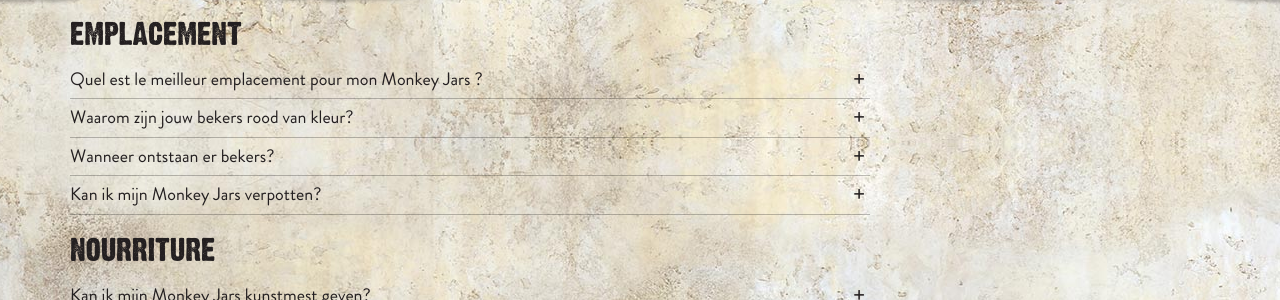
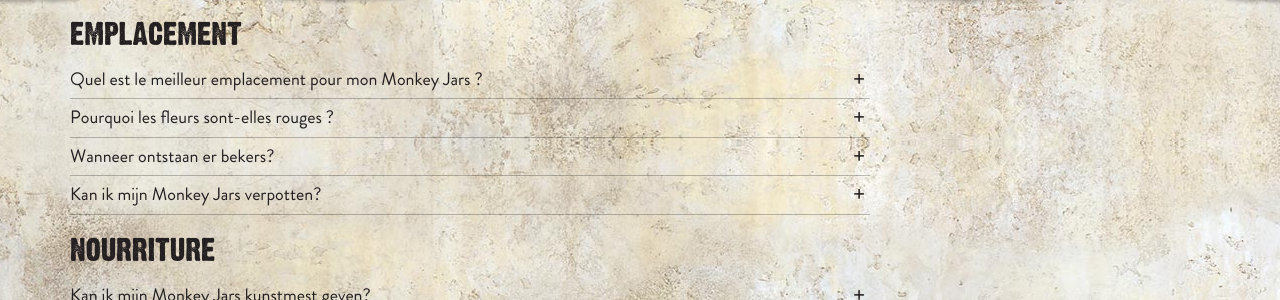
Before and after one commit to jhvanderschee/monkeyjars_fr, a Jekyll site: the page built from informations/index.md, in a window 1280 px wide and 900 px high, scrolled down 640 px. Shown: the part 156-456 px from the top of the window. Built offline with Jekyll 4.4.1, drawn with Linux system fonts in a browser that asks for light colours.

Commit message:
Updated 'informations/index.md' via CloudCannon

```diff
--- a/informations/index.md
+++ b/informations/index.md
@@ -71,10 +71,10 @@
       Comme dans la jungle, cette plante aime les endroits lumineux, mais à
       l’abri des rayons directs du soleil. Pendant les mois d’été chauds, elle
       aime être dehors, mais ne la placez pas en plein soleil.
-  - title: Waarom zijn jouw bekers rood van kleur?
+  - title: Pourquoi les fleurs sont-elles rouges ?
     content: >-
-      Ik ben een echte Casanova. Met de rode kleur van mijn bekers lok ik
-      insecten. Hoe feller de kleur van mijn bekers, hoe meer honger ik heb!
+      La plante est un vrai Casanova. La couleur rouge de ses fleurs attire les
+      insectes. Plus ses fleurs ont une couleur vive, plus elle a faim !
   - title: Wanneer ontstaan er bekers?
     content: >-
       Ik ben een summer dude; in de wintermaanden groei ik langzaam, maar in de
```
